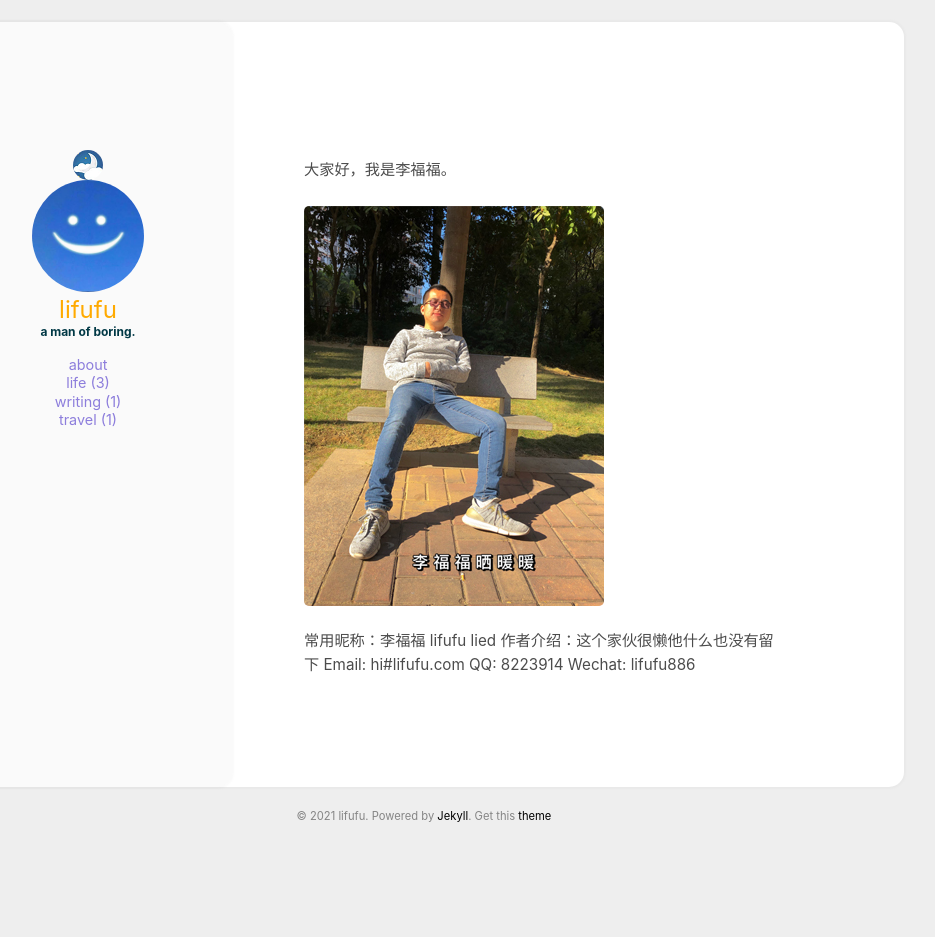
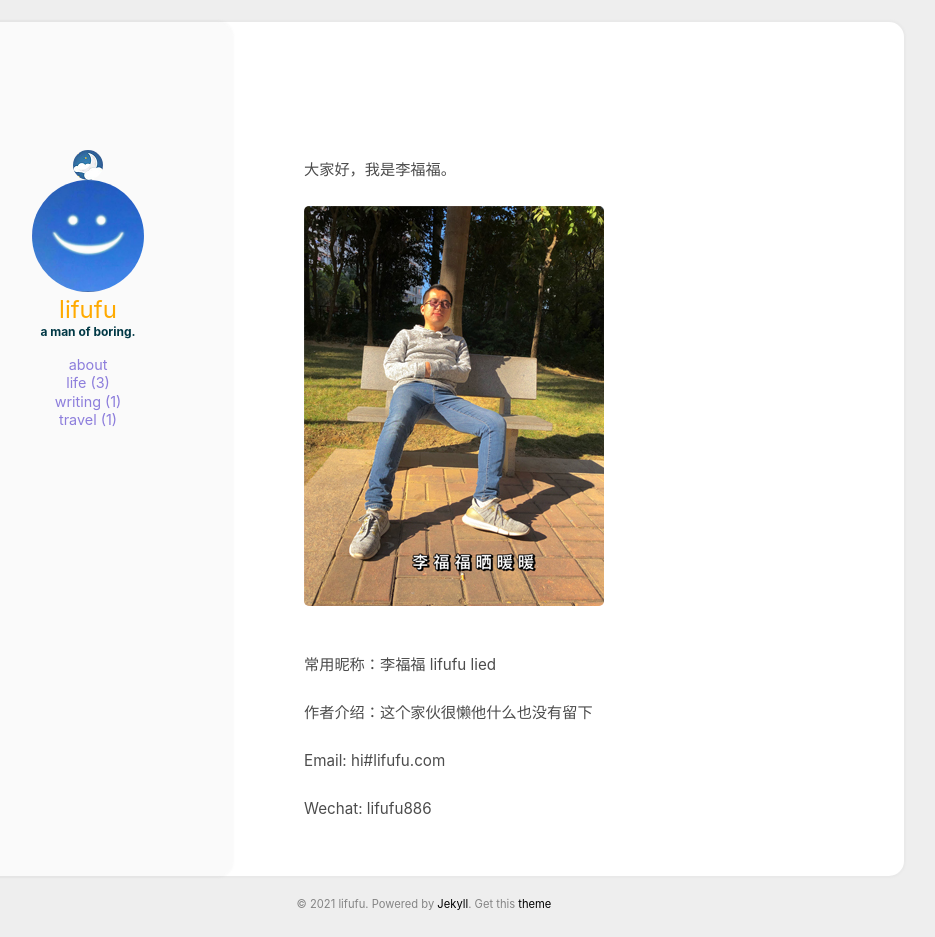
Before and after one commit to lifufu/lifufu.github.io, a Jekyll site: the page built from aboutme.html, in a window 1280 px wide. Shown: the whole page, without its empty margins (216-1151 px from the left). Built offline with Jekyll 4.4.1, drawn with Linux system fonts in a browser that asks for light colours.

Commit message:
Update aboutme.html

```diff
--- a/aboutme.html
+++ b/aboutme.html
@@ -10,11 +10,10 @@ layout: page
             <img src="http://lifufu.github.io/assets/img/lifufu.jpg">
         </p>
         <p>
-        常用昵称：李福福 lifufu lied
-        作者介绍：这个家伙很懒他什么也没有留下
-        Email: hi#lifufu.com
-        QQ: 8223914
-        Wechat: lifufu886
+        <br>常用昵称：李福福 lifufu lied</br>
+        <br>作者介绍：这个家伙很懒他什么也没有留下</br>
+        <br>Email: hi#lifufu.com</br>
+        <br>Wechat: lifufu886</br>
         </p>
     </div>
 </section>
```
